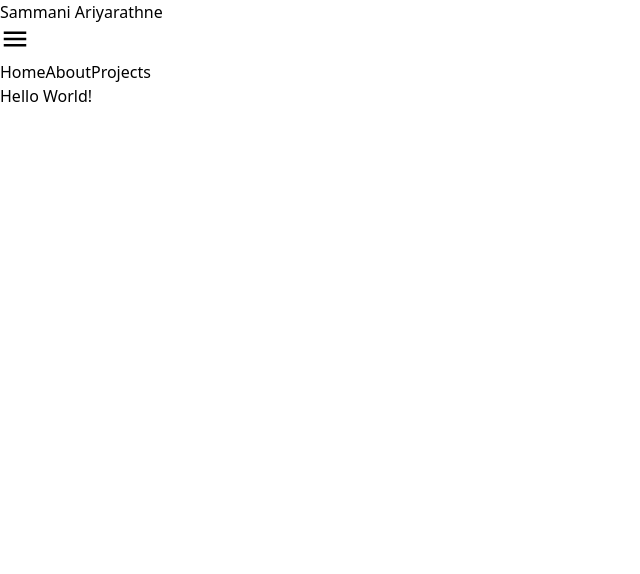
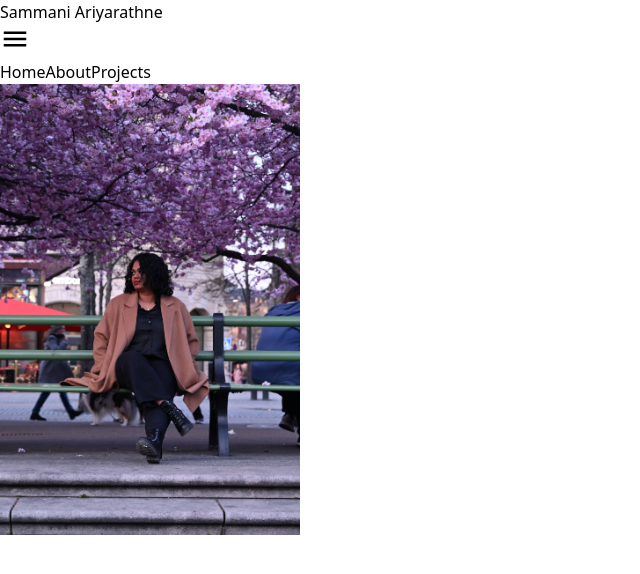
Before and after one commit to SammaniAri/personal-website, a Next.js app: page / in a window 1280 px wide. Shown: the top 574 px of the page, without its empty margins (0-640 px from the left). Built offline with nearby package versions, Linux system fonts and the light colour scheme.

Commit message:
Adding the home(hero) section

```diff
--- a/app/page.tsx
+++ b/app/page.tsx
@@ -1,8 +1,13 @@
+/** @format */
+
+"use client";
+import HeroSection from "@/components/HeroSection";
+import { readConfigFile } from "typescript";
 
 export default function Home() {
-  return (
-    <main>
-     <h1 className="text-2xl"> Hello World!</h1>
-    </main>
-  )
+	return (
+		<main className="mx-auto max-w-3xl px-4 sm:px-6 md:max-w-5xl">
+			<HeroSection />
+		</main>
+	);
 }
--- /dev/null
+++ b/components/HeroSection.tsx
@@ -0,0 +1,24 @@
+/** @format */
+
+import React from "react";
+const HeroSection = () => {
+	return (
+		<section id="Home">
+			<div>
+				<div>
+					<img
+						src="/photo.jpg"
+						alt=""
+						width={300}
+						height={300}
+					/>
+				</div>
+				<div>
+					<h1></h1>
+					<p></p>
+				</div>
+			</div>
+		</section>
+	);
+};
+export default HeroSection;
```
Also changed, not shown: components/Navbar.tsx (+55 -34 lines), public/bike.jpg (added), public/photo.jpg (added).
